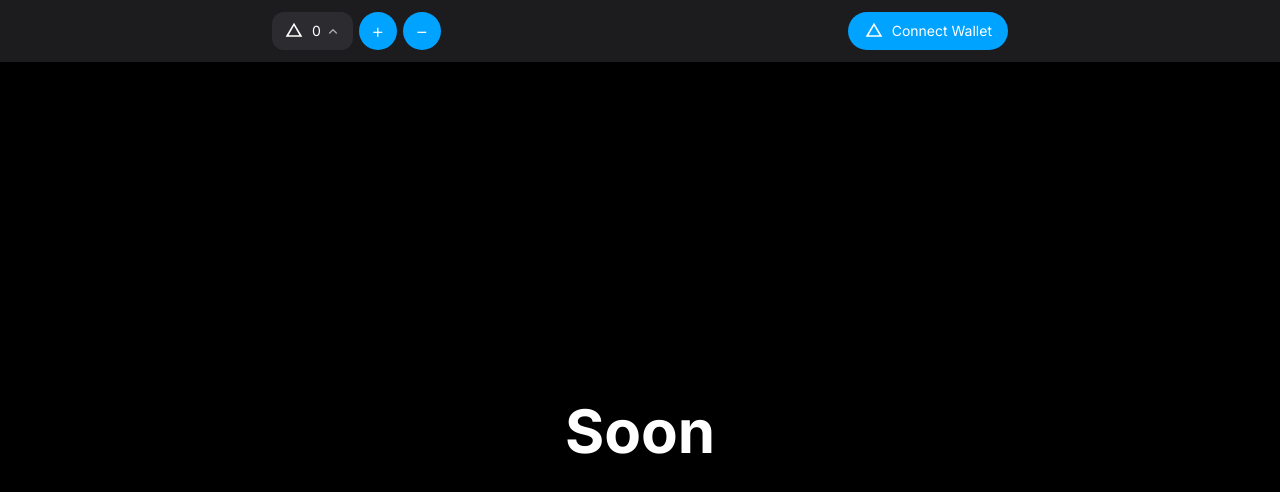
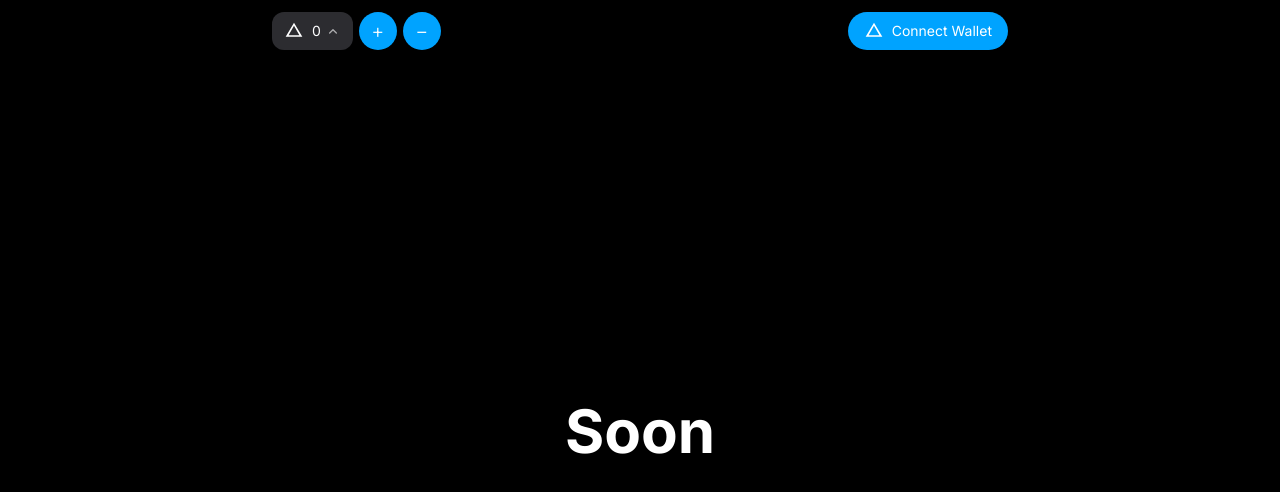
Before and after one commit to useriiefokrjkgjrkgkgkjkg/mini-app-nft, a Next.js app: page / in a window 1280 px wide. Shown: the top 492 px of the page. Built offline with nearby package versions, Linux system fonts and the light colour scheme.

Commit message:
Change top panel background to black

```diff
--- a/app/page.tsx
+++ b/app/page.tsx
@@ -30,7 +30,7 @@ export default function Home() {
   return (
     <div className="min-h-screen bg-black flex flex-col">
       {/* Верхняя панель */}
-      <div className="w-full bg-[#1c1c1e] p-2 flex items-center justify-center">
+      <div className="w-full bg-black p-2 flex items-center justify-center">
         <div className="max-w-3xl w-full flex items-center justify-between px-4 py-1">
           <div className="flex items-center gap-1.5">
             {/* Логотип и счетчик */}
```
